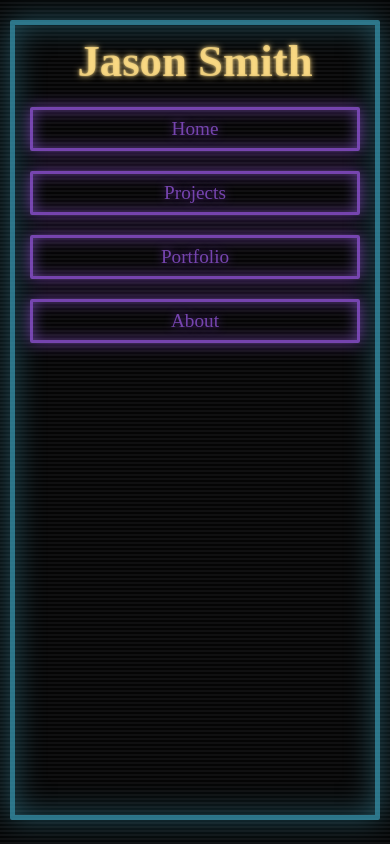
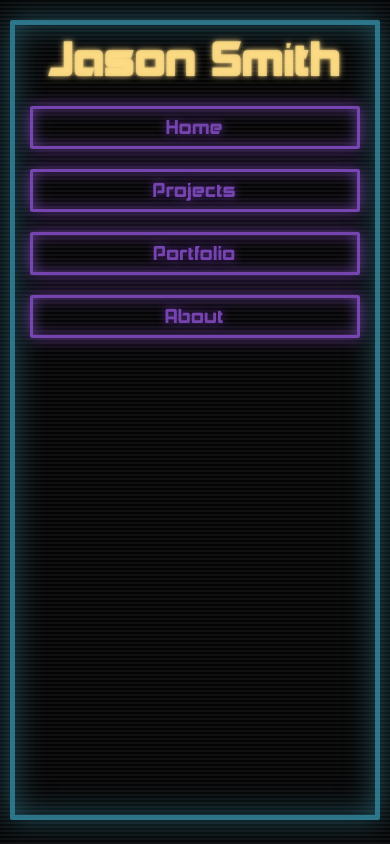
Before and after one commit to SmiJa/persnoal-site, a plain HTML site: page index.html in a window 390 px wide. Drawn offline with Linux system fonts and the light colour scheme.

Commit message:
fix font-family name so it'll work on mobile properly

```diff
--- a/css/main.css
+++ b/css/main.css
@@ -5,6 +5,7 @@
 }
 
 body {
+    background-color: #161617;
     background-image: url("../images/BG.png");
     background-position: top left;
     background-repeat: repeat;
@@ -25,7 +26,6 @@ body {
     width: 100%;
     height: 100%;
     padding: 10px 15px;
-    /* background-color: red; */
     box-shadow: inset 0 0 30px #3ca7c469;
 }
 
@@ -44,7 +44,7 @@ body {
 }
 
 #name {
-    font-family: 'akashi';
+    font-family: 'akashiregular';
     font-size: 4rem;
     color: #ffdd86cc;
     text-shadow:
@@ -129,7 +129,7 @@ body {
 #site-nav a {
     padding: 8px 20px;
     font-size: 1.5rem;
-    font-family: 'akashi';
+    font-family: 'akashiregular';
     text-decoration: none;
     opacity: .8;
     color: rgb(145, 83, 216);
```
